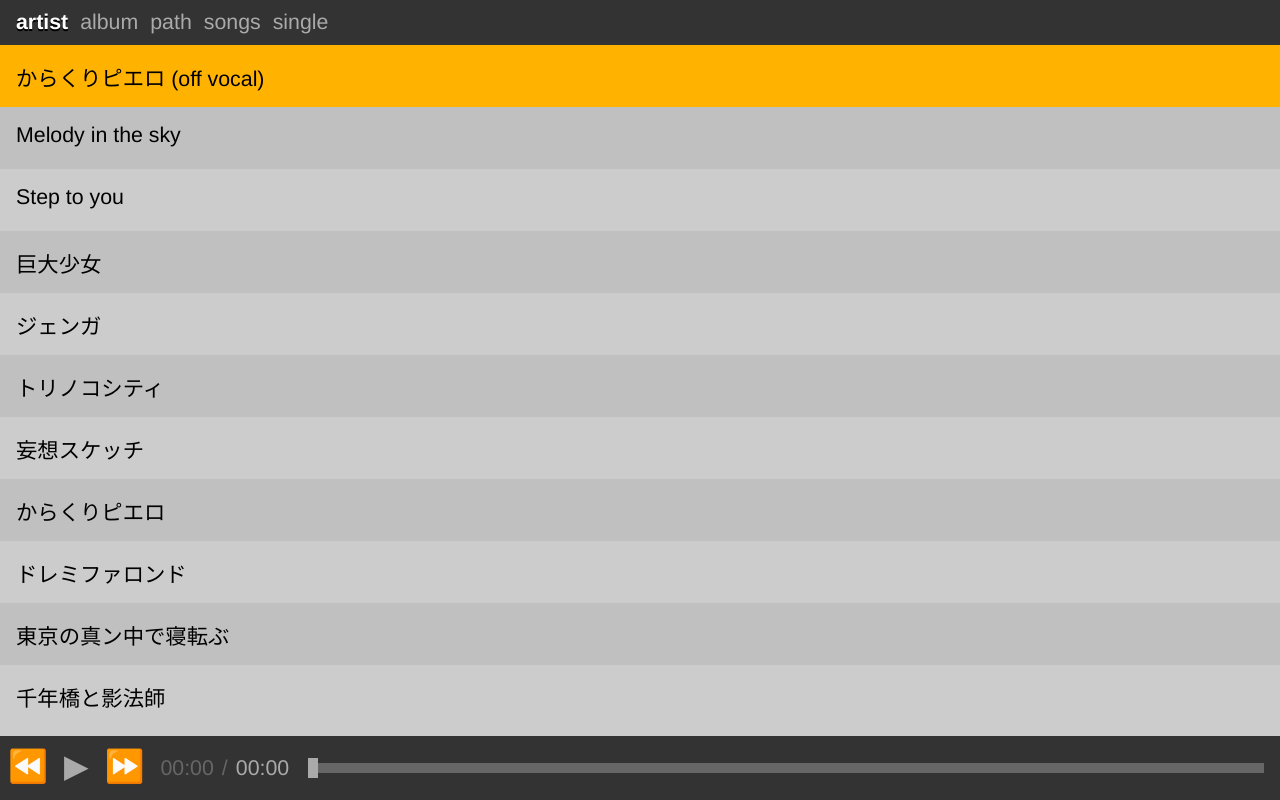
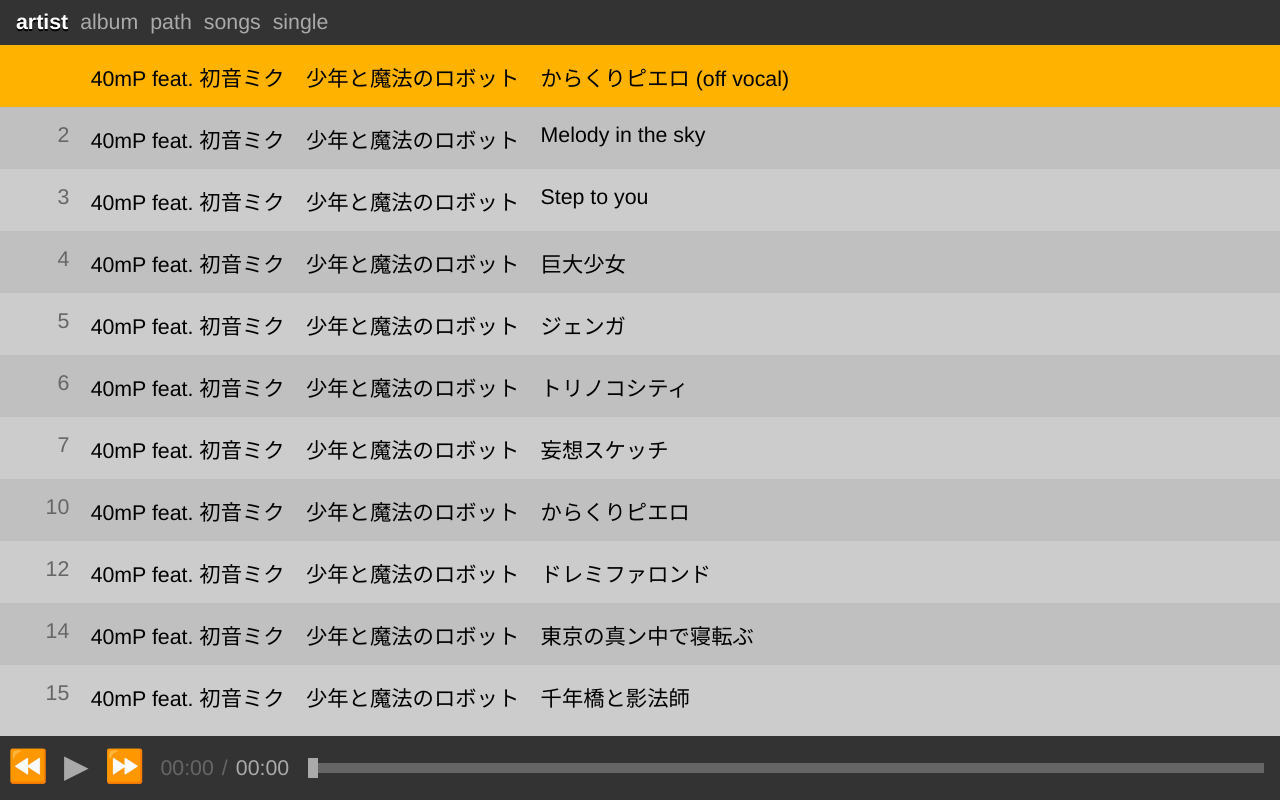
Before and after one commit to magcius/omega, a plain HTML site: page client/omega.html in a window 1280 px wide. Drawn offline with Linux system fonts and the light colour scheme.

Commit message:
show more fields
it looks horrible without columns, but w/e

```diff
--- a/client/styles.css
+++ b/client/styles.css
@@ -53,12 +53,26 @@ body {
     height: 30px;
     background: #c0c0c0;
     padding: 16px;
+    display: flex;
 }
 .song-display:nth-child(odd) {
     background: #ccc;
 }
 .song-display.active {
     background: #ffb300;
+}
+
+.song-display .song-display-track {
+    display: inline-block;
+    color: #666;
+    width: 2em;
+    text-align: right;
+}
+.song-display .song-display-title {
+    flex: 1;
+}
+.song-display span {
+    padding: 0 .5em;
 }
 
 .context-switchers {
--- a/client/ui.js
+++ b/client/ui.js
@@ -2,6 +2,22 @@
     "use strict";
 
     // Song Display
+
+    function parseTrackNumber(trackNumber) {
+        // XXX: Should this be part of the indexer instead?
+        if (!trackNumber)
+            return '';
+
+        var match;
+
+        // "02/16"
+        match = trackNumber.match(/(\d+)\/\d+/);
+        if (match)
+            trackNumber = match[1];
+
+        // Strip leading zeroes and other fun things.
+        return ''+(+trackNumber);
+    }
 
     function SongDisplay(driver) {
         this._driver = driver;
@@ -12,13 +28,30 @@
             this._driver.setSong(this._currentSongID);
         }.bind(this));
 
-        this._song = document.createElement('div');
-        this._toplevel.appendChild(this._song);
+        this._track = document.createElement('span');
+        this._track.classList.add('song-display-track');
+        this._toplevel.appendChild(this._track);
+
+        this._artist = document.createElement('span');
+        this._artist.classList.add('song-display-artist');
+        this._toplevel.appendChild(this._artist);
+
+        this._album = document.createElement('span');
+        this._album.classList.add('song-display-album');
+        this._toplevel.appendChild(this._album);
+
+        this._title = document.createElement('span');
+        this._title.classList.add('song-display-title');
+        this._toplevel.appendChild(this._title);
 
         this.elem = this._toplevel;
     }
     SongDisplay.prototype.setSong = function(songID) {
         this._currentSongID = songID;
+
+        // If we have no song, then just exit here.
+        if (this._currentSongID === undefined)
+            return;
 
         var library = this._driver.library;
         function lookupList(L) {
@@ -28,14 +61,19 @@
                 return library.getString(L[0]);
         }
 
-        if (this._currentSongID !== undefined) {
-            var song = library.getSong(this._currentSongID);
+        var song = library.getSong(this._currentSongID);
 
-            var title = lookupList(song["title"]);
-            this._song.textContent = title;
-        } else {
-            this._song.textContent = '';
-        }
+        var track = lookupList(song["tracknumber"]);
+        this._track.textContent = parseTrackNumber(track);
+
+        var artist = lookupList(song["artist"]);
+        this._artist.textContent = artist;
+
+        var album = lookupList(song["album"]);
+        this._album.textContent = album;
+
+        var title = lookupList(song["title"]);
+        this._title.textContent = title;
     };
     SongDisplay.prototype.setModel = function(songID, currSongID) {
         this.setSong(songID);
```
